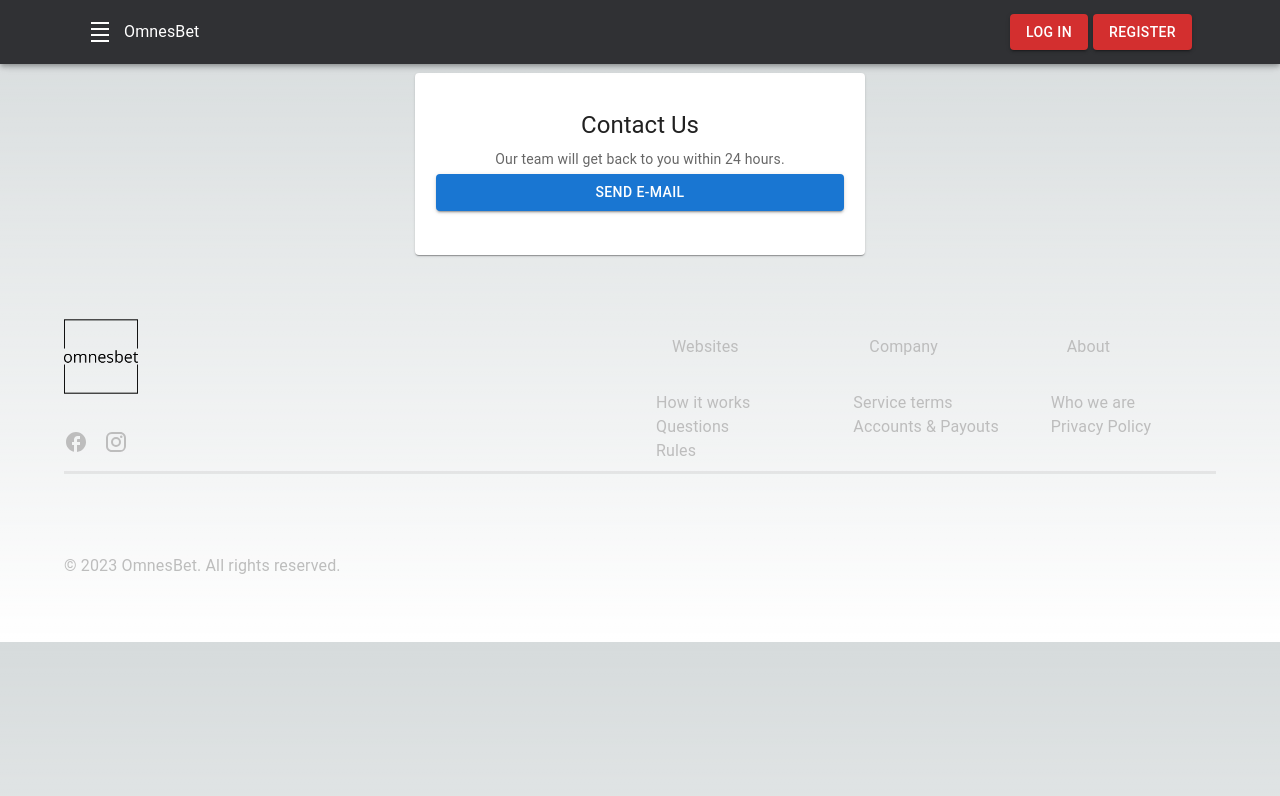
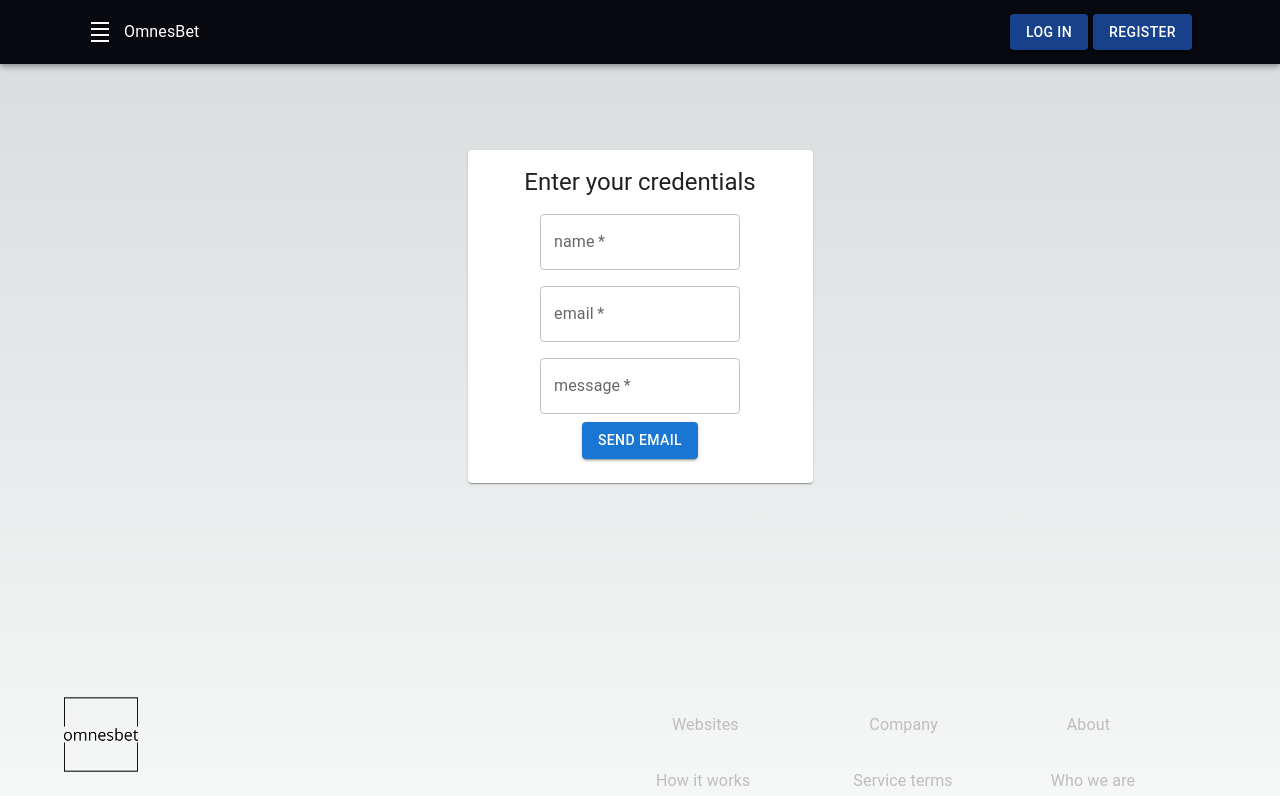
Before and after one commit to Omnes-Bet/web-app, a Next.js app: page /contact in a window 1280 px wide. Shown: the top 796 px of the page. Built offline with nearby package versions, Linux system fonts and the light colour scheme.

Commit message:
feat: new particle effect and hero in hp

```diff
--- a/components/Header/Header.js
+++ b/components/Header/Header.js
@@ -12,11 +12,12 @@ import UserHeader from "../UserHeader/UserHeader";
 import Link from "next/link";
 import { AuthContext } from "../../contexts/authContext";
 
+
 const Header = ({ setOpen }) => {
   const { user } = useContext(AuthContext);
 
   return (
-    <AppBar sx={{ backgroundColor: "#303134" }}>
+    <AppBar sx={{ backgroundColor: "#07090f" }}>
       <Container maxWidth="lg">
         <Toolbar>
           <IconButton
@@ -34,7 +35,7 @@ const Header = ({ setOpen }) => {
           {!user ? (
             <>
               <Link href={"signin"} style={{ marginLeft: "auto" }}>
-                <Button variant="contained" color="error">
+                <Button variant="contained" sx={{ backgroundColor: "#1c50abcc" }}>
                   Log In
                 </Button>
               </Link>
@@ -42,8 +43,7 @@ const Header = ({ setOpen }) => {
               <Link href={"/signup"}>
                 <Button
                   variant="contained"
-                  sx={{ marginLeft: "5px" }}
-                  color="error"
+                  sx={{ marginLeft: "5px", backgroundColor: "#1c50abcc" }}
                 >
                   Register
                 </Button>
--- a/package.json
+++ b/package.json
@@ -17,6 +17,7 @@
     "@mui/styles": "^5.11.2",
     "@mui/x-date-pickers": "^5.0.13",
     "@next/font": "13.1.1",
+    "@sendgrid/mail": "^7.7.0",
     "@stripe/react-stripe-js": "^1.16.1",
     "@stripe/stripe-js": "^1.46.0",
     "@vercel/analytics": "^0.1.8",
--- /dev/null
+++ b/pages/api/contact.js
@@ -0,0 +1,25 @@
+const mail = require("@sendgrid/mail")
+const sendGridKey = "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"
+mail.setApiKey(sendGridKey);
+
+export default async (req, res) => {
+    const body = JSON.parse(req.body);
+
+    const message = `
+    Name: ${body.name}\r\n
+    Email: ${body.email}\r\n
+    Message: ${body.message}
+    `
+
+    const msg = {
+        to: body.email, // Change to your recipient
+        from: 'daniel.alves@omnesbet.com', // Change to your verified sender
+        subject: 'Sending with SendGrid is Fun',
+        text: 'and easy to do anywhere, even with Node.js',
+        html: '<strong>and easy to do anywhere, even with Node.js</strong>',
+      }
+
+    const emailResult = await mail.send(msg)
+
+    res.status(200).json(emailResult);
+}
--- a/pages/contact/index.js
+++ b/pages/contact/index.js
@@ -1,9 +1,24 @@
-import React, { useState, useEffect } from "react";
+import React, { useContext, useState, useEffect } from "react";
 import PageSeo from "../../components/PageSeo";
 import ContactForm from "../../components/ContactForm/Contactform";
 
+
+import {
+  CardContent,
+  Card,
+  Typography,
+  TextField,
+  Box,
+  Button,
+  CircularProgress,
+  Modal,
+} from "@mui/material";
+
 const Contact = () => {
   const [pageUrl, setPageUrl] = useState();
+  const [name, setName] = useState("");
+  const [email, setEmail] = useState("");
+  const [message, setMessage] = useState("");
 
   useEffect(() => {
     setPageUrl(window?.location?.href);
@@ -16,10 +31,68 @@ const Contact = () => {
     pageUrl: pageUrl,
   };
 
+  const handleSubmit = async () => {
+    const emailData = {
+      name: name,
+      email: email,
+      message: message,
+    };
+
+    fetch("/api/contact", {
+      method: "post",
+      body: JSON.stringify(emailData)
+    })
+  };
+
   return (
     <>
       <PageSeo seoProps={pageSeoProps} />
-      <ContactForm />
+      <Card sx={{ maxWidth: 345, margin: "150px auto" }}>
+      <CardContent sx={{ textAlign: "center" }}>
+        <Typography gutterBottom variant="h5" component="h2">
+          Enter your credentials
+        </Typography>
+        <Box
+          component="form"
+          sx={{
+            "& .MuiTextField-root": { m: 1, width: "25ch" },
+          }}
+          noValidate
+          autoComplete="off"
+        >
+          <TextField
+            required
+            id="outlined-required"
+            label="name"
+            value={name}
+            onChange={(e) => setName(e.target.value)}
+          />
+          <TextField
+            required
+            id="outlined-required"
+            label="email"
+            value={email}
+            onChange={(e) => setEmail(e.target.value)}
+          />
+          <TextField
+            required
+            fullWidth
+            label="message"
+            value={message}
+            onChange={(e) => setMessage(e.target.value)}
+            id="fullWidth"
+          />
+          <Button
+            variant="contained"
+            onClick={() => {
+              handleSubmit();
+            }}
+          >
+            Send Email
+          </Button>
+        </Box>
+      </CardContent>
+    </Card>
     </>
   );
 };
```
Also changed, not shown: pages/index.js (+101 -50 lines), 2 other files (tests, documents, lock files or other folders).
